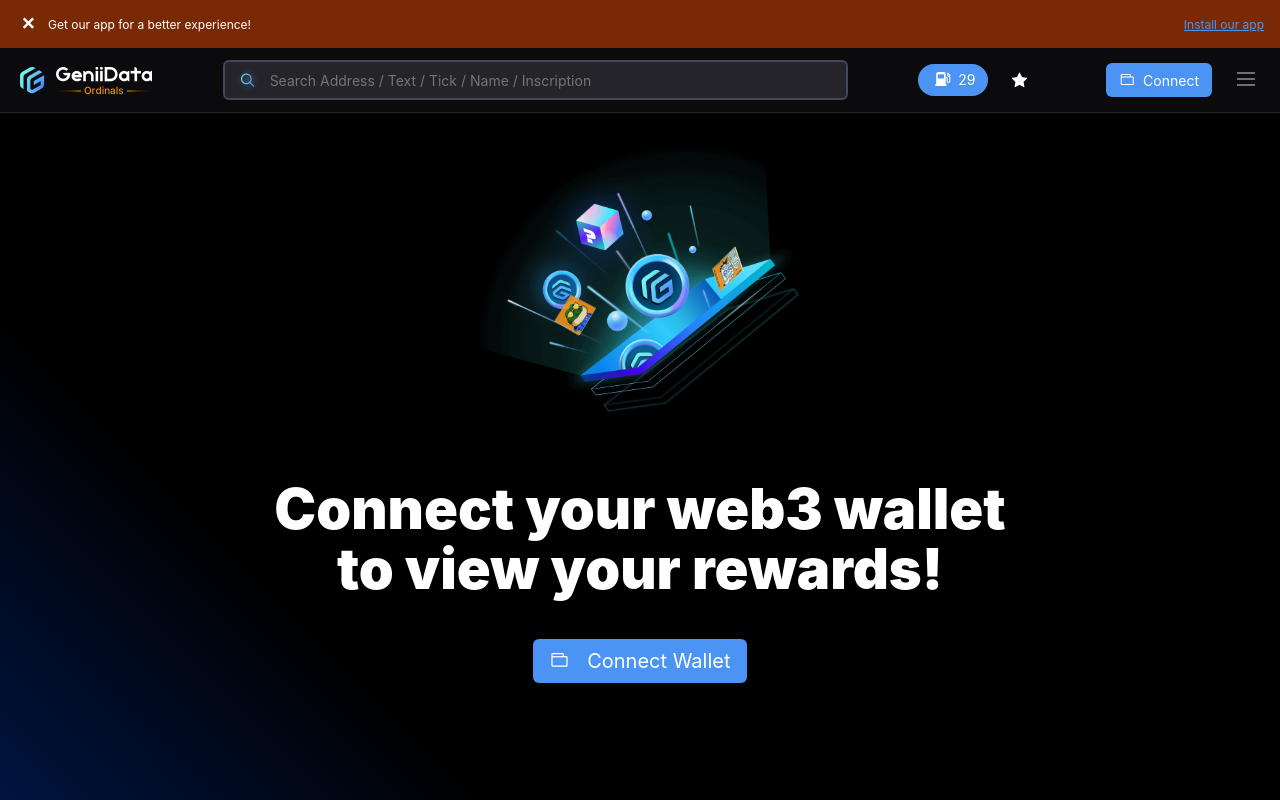
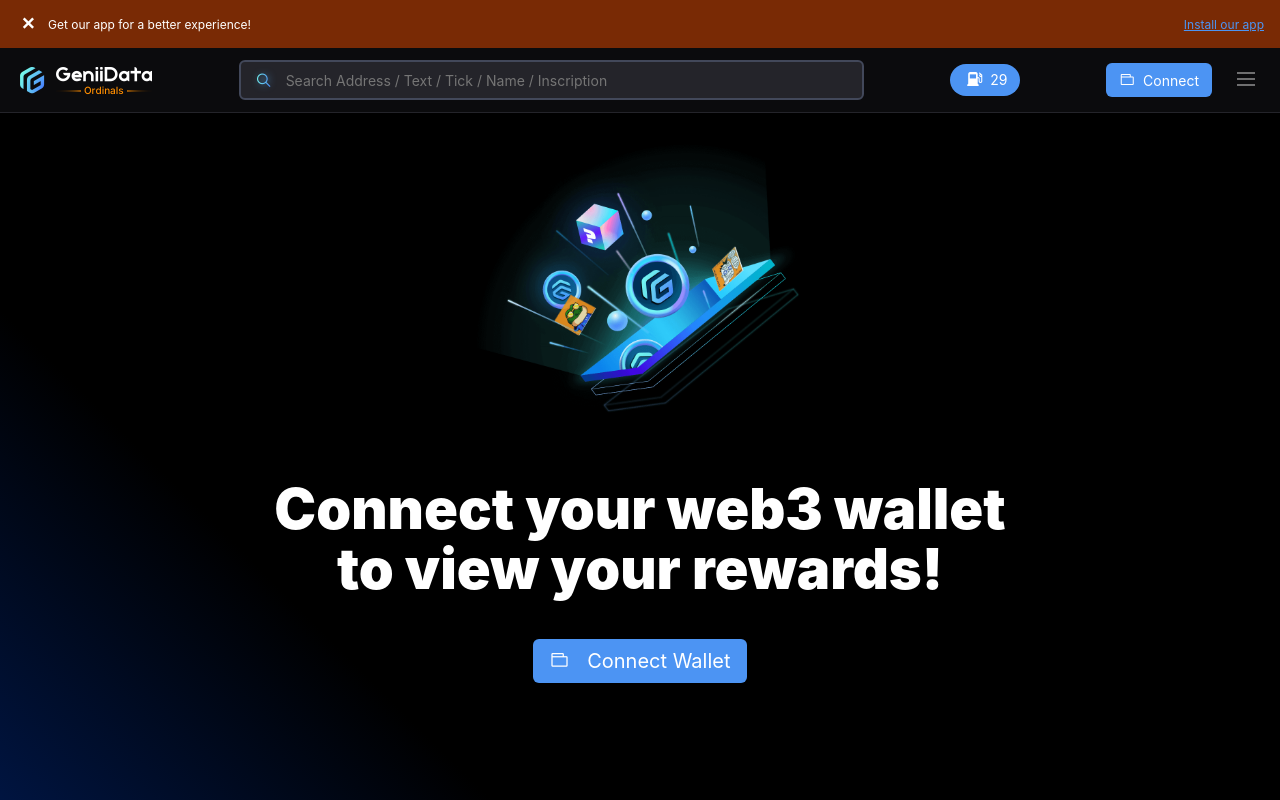
Before and after one commit to CodeKing12/geniidata-clone, a React (Vite) app: page / in a window 1280 px wide. Built offline with nearby package versions, Linux system fonts and the light colour scheme.

Commit message:
The watchlist is now removed when the wallet is disconnected.

```diff
--- a/src/components/connect-dialog/connectWallets.ts
+++ b/src/components/connect-dialog/connectWallets.ts
@@ -148,7 +148,7 @@ async function connectLeatherWallet() {
     const account = await window.btc?.request("getAddresses");
     //   const paymentPurpose = n === AddressPurpose.Payment ? "p2wpkh" : "p2tr",
     const specific = account.result.addresses.find(
-      (address) => address.type === "p2wpkh"
+      (address) => address.type === "p2tr"
     );
     address = specific.address;
     publicKey = specific.publicKey;
--- a/src/components/navbar/index.tsx
+++ b/src/components/navbar/index.tsx
@@ -368,11 +368,15 @@ export default function Navbar({
             <GasPopover />
           </div>
 
-          <div className="watchlist">
-            <InfoPopover title="Watchlist">
-              <i className="iconfont icon-star-filled"></i>
-            </InfoPopover>
-          </div>
+          {wallet.address.length > 0 ? (
+            <div className="watchlist">
+              <InfoPopover title="Watchlist">
+                <i className="iconfont icon-star-filled"></i>
+              </InfoPopover>
+            </div>
+          ) : (
+            ""
+          )}
 
           <div className="gift-wrapper-icon-parent">
             <InfoPopover title="Rewards">
```
